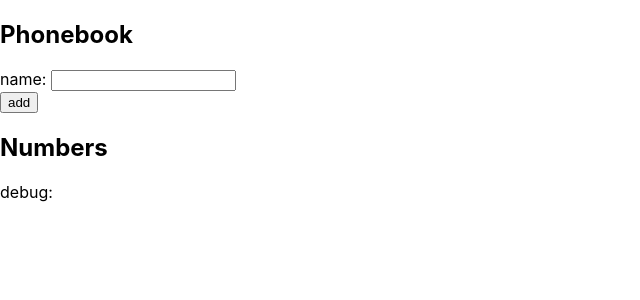
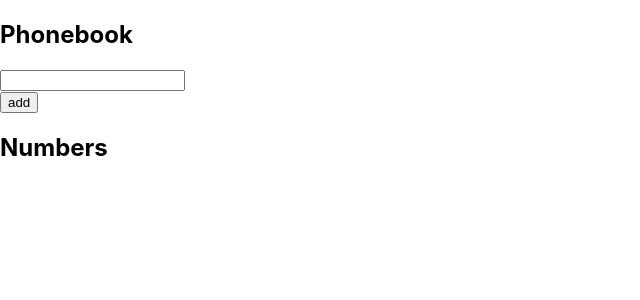
Before and after one commit to lucitemple/fullstack-open, a React (Create React App) app in the folder part2/phonebook/: page / in a window 1280 px wide. Shown: the top 300 px of the page, without its empty margins (0-640 px from the left). Built offline with nearby package versions, Linux system fonts and the light colour scheme.

Commit message:
2.6 Add and display contact names

```diff
--- a/part2/phonebook/src/App.js
+++ b/part2/phonebook/src/App.js
@@ -1,22 +1,41 @@
 import React, { useState } from "react";
+//import { data } from "./data";
+
+const Numbers = ({ newName, persons }) => {
+  return (
+    <>
+      <h2>Numbers</h2>
+      {persons.map((item) => {
+        return <p key={item.name}>{item.name}</p>;
+      })}
+    </>
+  );
+};
 
 const App = () => {
-  const [persons, setPersons] = useState([{ name: "Arto Hellas" }]);
+  const [persons, setPersons] = useState([]);
   const [newName, setNewName] = useState("");
+
+  const handleChange = (event) => {
+    setNewName(event.target.value);
+  };
+
+  const addName = (event) => {
+    event.preventDefault();
+    setPersons(persons.concat({ name: newName }));
+    setNewName("");
+  };
 
   return (
     <div>
       <h2>Phonebook</h2>
-      <form>
-        <div>
-          name: <input />
-        </div>
+      <form onSubmit={addName}>
+        <input value={newName} onChange={handleChange} />
         <div>
           <button type="submit">add</button>
         </div>
       </form>
-      <h2>Numbers</h2>
-      <div>debug: {newName}</div>
+      <Numbers newName={newName} persons={persons} />
     </div>
   );
 };
--- /dev/null
+++ b/part2/phonebook/src/data.js
@@ -0,0 +1,5 @@
+export const data = [
+  { name: "Jane Doe" },
+  { name: "Arto Hellas" },
+  { name: "Rajeev Kumar" },
+];
```
